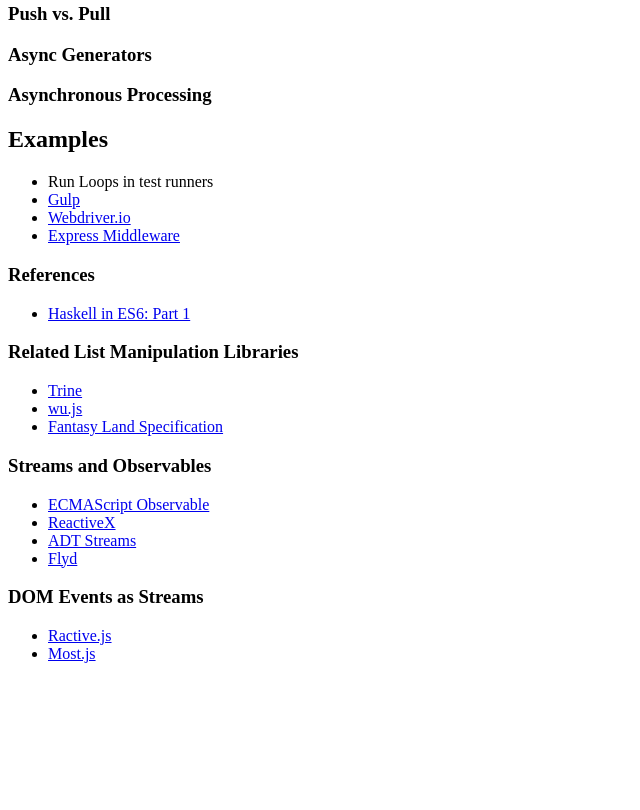
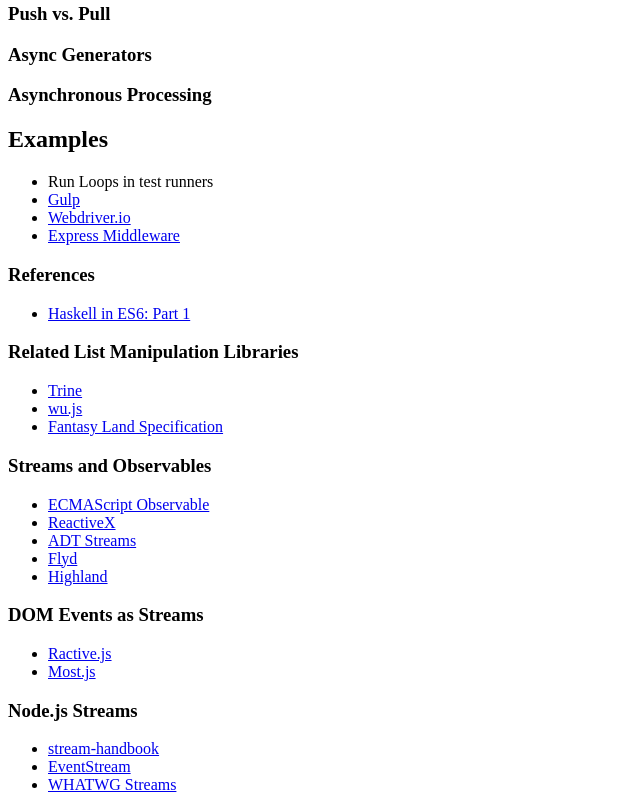
Before and after one commit to vinsonchuong/blog, a website: page content/combinators-over-iterables-in-es2015/index.html in a window 1280 px wide. Shown: the part 957-1767 px from the top of the page, without its empty margins (0-640 px from the left). Before the commit the page ends 1636 px from the top, so only its background shows below. Drawn offline with Linux system fonts and the light colour scheme.

Commit message:
Add references to Node.js streams

```diff
--- a/content/combinators-over-iterables-in-es2015/index.html
+++ b/content/combinators-over-iterables-in-es2015/index.html
@@ -232,6 +232,7 @@
       <li><a href="http://reactivex.io/">ReactiveX</a></li>
       <li><a href="https://github.com/yelouafi/adtstream">ADT Streams</a></li>
       <li><a href="https://github.com/paldepind/flyd">Flyd</a></li>
+      <li><a href="http://highlandjs.org/">Highland</a></li>
     </ul>
   </section>
 
@@ -242,4 +243,13 @@
       <li><a href="https://github.com/cujojs/most">Most.js</a></li>
     </ul>
   </section>
+
+  <section>
+    <h1>Node.js Streams</h1>
+    <ul>
+      <li><a href="https://github.com/substack/stream-handbook">stream-handbook</a></li>
+      <li><a href="https://github.com/dominictarr/event-stream">EventStream</a></li>
+      <li><a href="https://streams.spec.whatwg.org/">WHATWG Streams</a></li>
+    </ul>
+  </section>
 </article>
```
